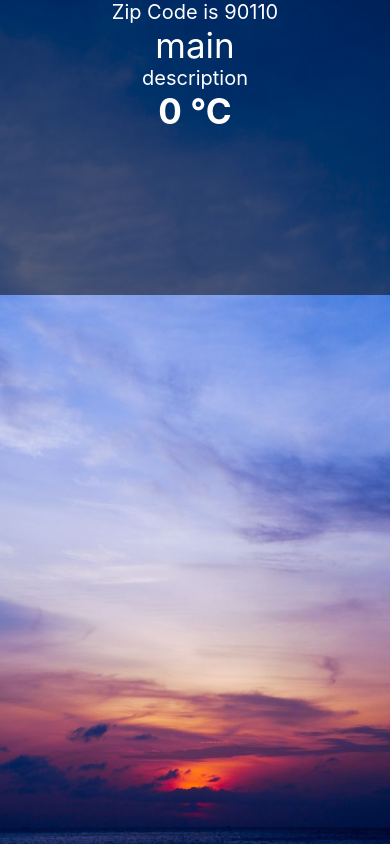
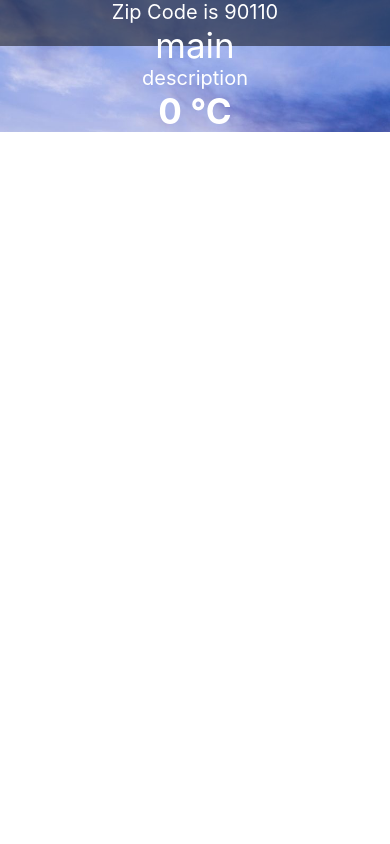
Before and after one commit to Pxs19/3SA04, a React Native app: screen / in a window 390 px wide. Built offline with nearby package versions, Linux system fonts and the light colour scheme.

Commit message:
Part 3: Flex Box

```diff
--- a/App.js
+++ b/App.js
@@ -23,10 +23,10 @@ export default function App() {
 
 const styles = StyleSheet.create({
   container: {
-    flex: 1,
-    backgroundColor: '#fff',
-    alignItems: 'center',
-    justifyContent: 'center',
+    // flex: 1,
+    // backgroundColor: '#fff',
+    // alignItems: 'center',
+    // justifyContent: 'center',
     paddingTop: Constants.statusBarHeight,
   },
 });
```
